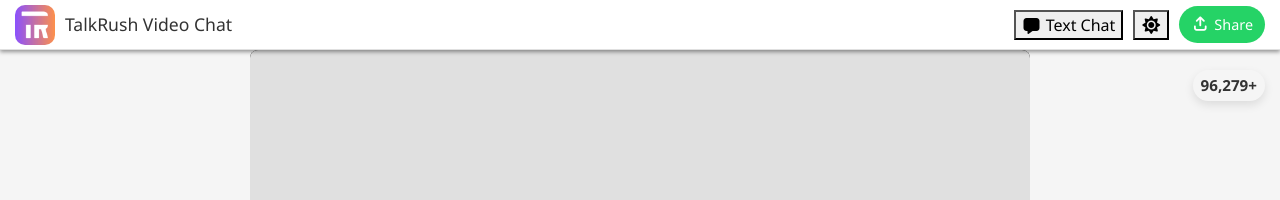
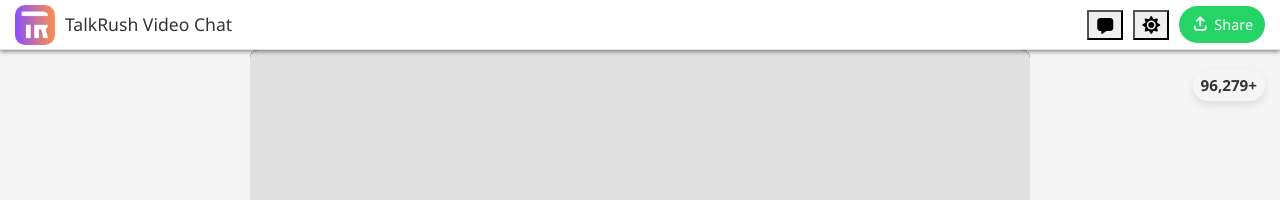
Before and after one commit to shkumaraman/shkumaraman.github.io, a Jekyll site: the page built from chat/video.html, in a window 1280 px wide. Shown: the top 200 px of the page. Built offline with Jekyll 4.4.1, drawn with Linux system fonts in a browser that asks for light colours; comment, search, counter and statistics services are not loaded.

Commit message:
Update video.html

```diff
--- a/chat/video.html
+++ b/chat/video.html
@@ -517,7 +517,6 @@ description: "TalkRush - Video talk to strangers like on Ome TV & Omegle. No sig
     <div class="header-right">
       <button class="chat-btn" onclick="location.href='index.html'">
         <i class="fas fa-message"></i>
-       <span>Text Chat</span>
       </button>
       <button class="theme-toggle" id="themeToggle" title="Toggle Dark/Light Mode">
         <i class="fas fa-moon"></i>
```
